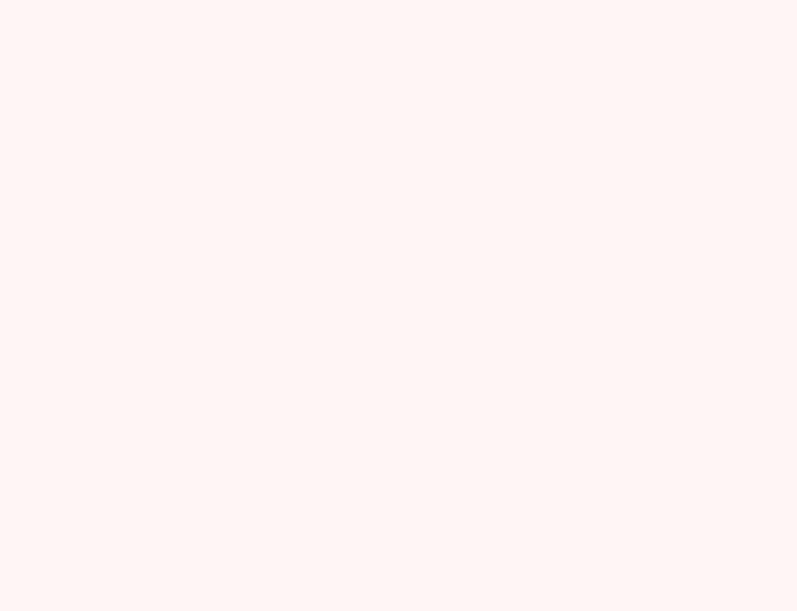
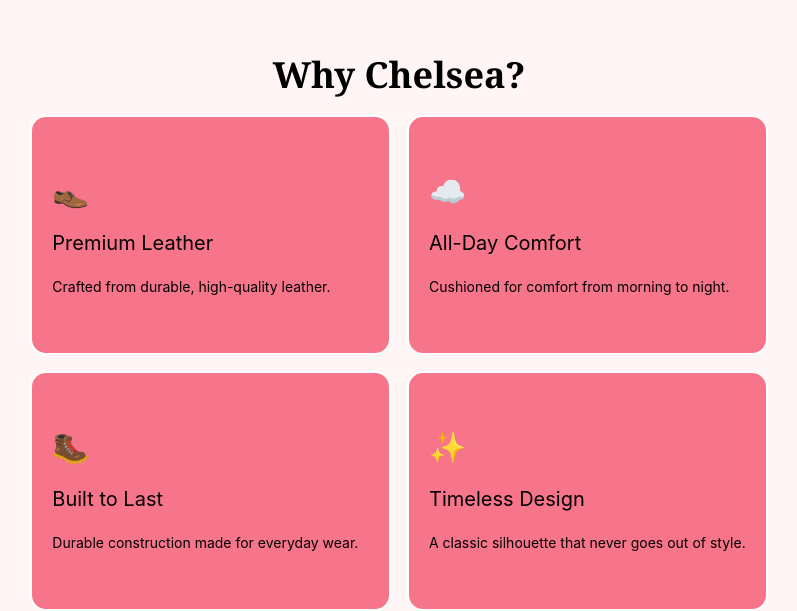
Before and after one commit to anilpdl1/landingpage, a React (Vite) app: page / in a window 1280 px wide. Shown: the part 801-1412 px from the top of the page, without its empty margins (177-974 px from the left). Before the commit the page ends 856 px from the top, so only its background shows below. Built offline with nearby package versions, Linux system fonts and the light colour scheme.

Commit message:
added grids

```diff
--- a/src/App.jsx
+++ b/src/App.jsx
@@ -1,11 +1,13 @@
 import React from 'react'
 import Navbar from './components/Navbar'
 import Hero from './sections/Hero'
+import Features from './sections/Features'
 const App = () => {
   return (
     <>
     <Navbar/>
     <Hero/>
+    <Features/>
     </>
   )
 }
--- a/src/components/Navbar.jsx
+++ b/src/components/Navbar.jsx
@@ -20,7 +20,7 @@ return(
   />
 </div>
        <div className="w-2/3 hidden md:flex justify-around  text-xl font-sans ">
-        <a href="">
+        <a href="#features">
         Features
         </a>
         <a href="">Pricing</a>
--- /dev/null
+++ b/src/sections/Features.jsx
@@ -0,0 +1,49 @@
+import { motion } from "framer-motion";
+import React from "react";
+function Features(){
+
+    const features = [
+  {
+    title: "Premium Leather",
+    description: "Crafted from durable, high-quality leather.",
+    icon: "👞",
+  },
+  {
+    title: "All-Day Comfort",
+    description: "Cushioned for comfort from morning to night.",
+    icon: "☁️",
+  },
+  {
+    title: "Built to Last",
+    description: "Durable construction made for everyday wear.",
+    icon: "🥾",
+  },
+  {
+    title: "Timeless Design",
+    description: "A classic silhouette that never goes out of style.",
+    icon: "✨",
+  },
+];
+return(
+    <section className="min-h-0 max-w-6xl flex flex-col  justify-center items-center  px-6 gap-5 mb:10 md:px-12 lg:px-20" id="features">
+        <div className="w-full max-w-6xl mb:8 ">
+            <p className="text-4xl font-serif text-center font-bold">Why Chelsea?</p>
+        </div>
+        <div className="grid grid-cols-1 sm:grid-cols-2 lg:grid-cols-2 gap-4">
+            {features.map((el,idx)=>(
+                <motion.div
+                initial={{x:idx%2==0?-100:100,scale:0.9,opacity:0}}
+                whileInView={{x:0,opacity:1,scale:1}}
+                transition={{duration:0.8,delay:0.2+idx*0.2}}
+                className="p-5 flex flex-col items-start  bg-accent/70 justify-center gap-5 max-60 h-60 border-white border-2 rounded-2xl backdrop:backdrop-blur-2xl shadow-olive-50 hover:scale-105 transition-all ease-in-out " key={idx}>
+                <p className="text-3xl">{el.icon}</p>
+                <p className="self-start text-xl">{el.title}</p>
+                <p className="text-sm  overflow-x-clip">{el.description}</p>
+
+                </motion.div>
+            ))}
+        </div>
+    </section>
+)
+}
+export default Features;
--- a/src/sections/Hero.jsx
+++ b/src/sections/Hero.jsx
@@ -12,10 +12,10 @@ function Hero() {
   ];
 
   return (
-    <main className="min-h-[calc(100vh-4rem)] flex flex-col items-center justify-start px-6 py-7 overflow-hidden">
+    <main className="min-h-[calc(100vh-4rem)] md:min-h-[calc(100vh-4rem)] flex flex-col items-center justify-start px-6 py-7 overflow-hidden">
 
       {/* Heading */}
-      <div className="w-full max-w-6xl mb-8 md:mb-10">
+      <div className="w-full max-w-6xl mb-5 md:mb-10">
         <motion.p
           className="text-lg md:text-xl font-serif text-gray-500 mb-1"
           initial={{ opacity: 0, x: -30 }}
```
Also changed, not shown: src/sections/Pricing.jsx (added).
